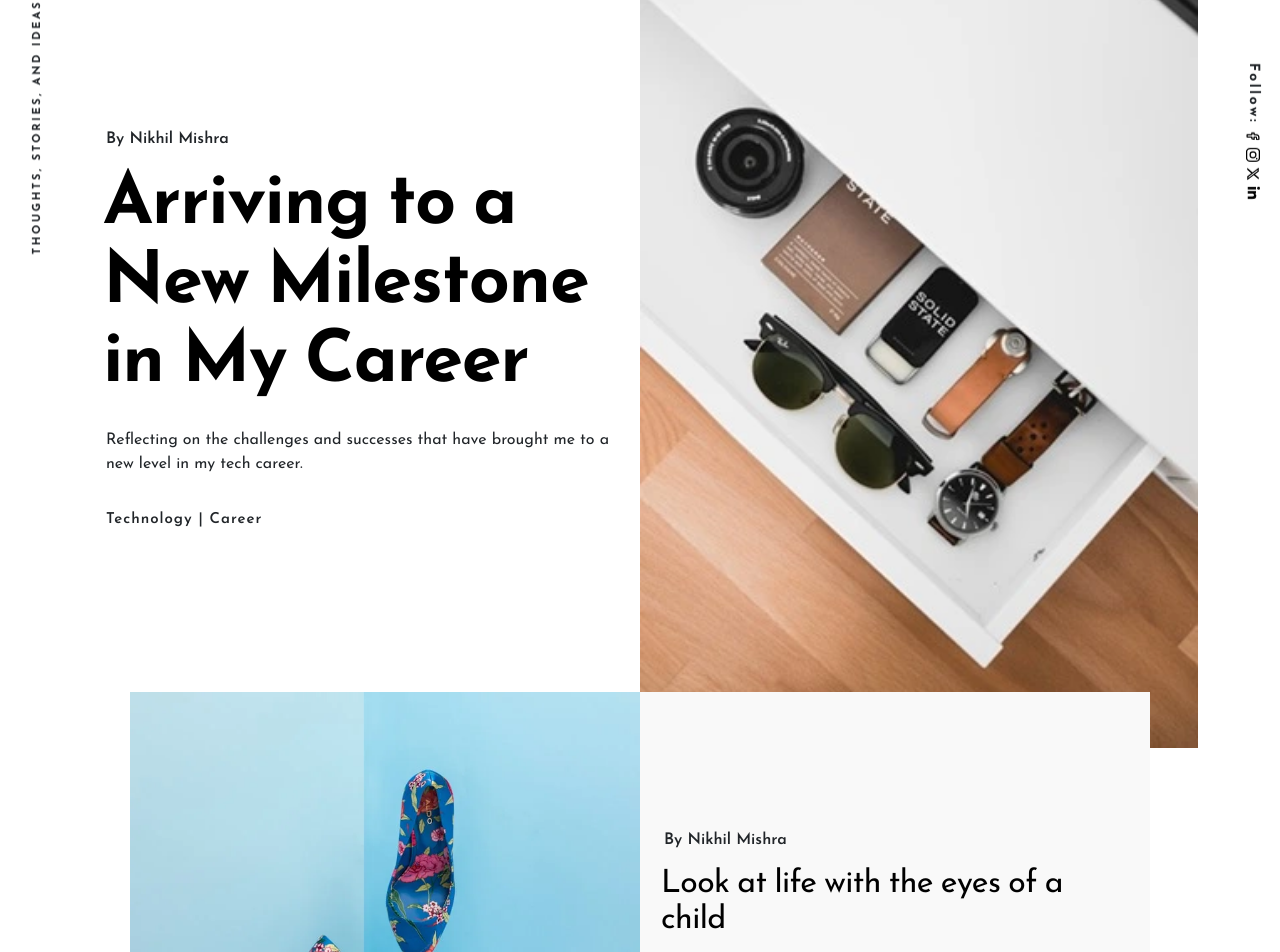
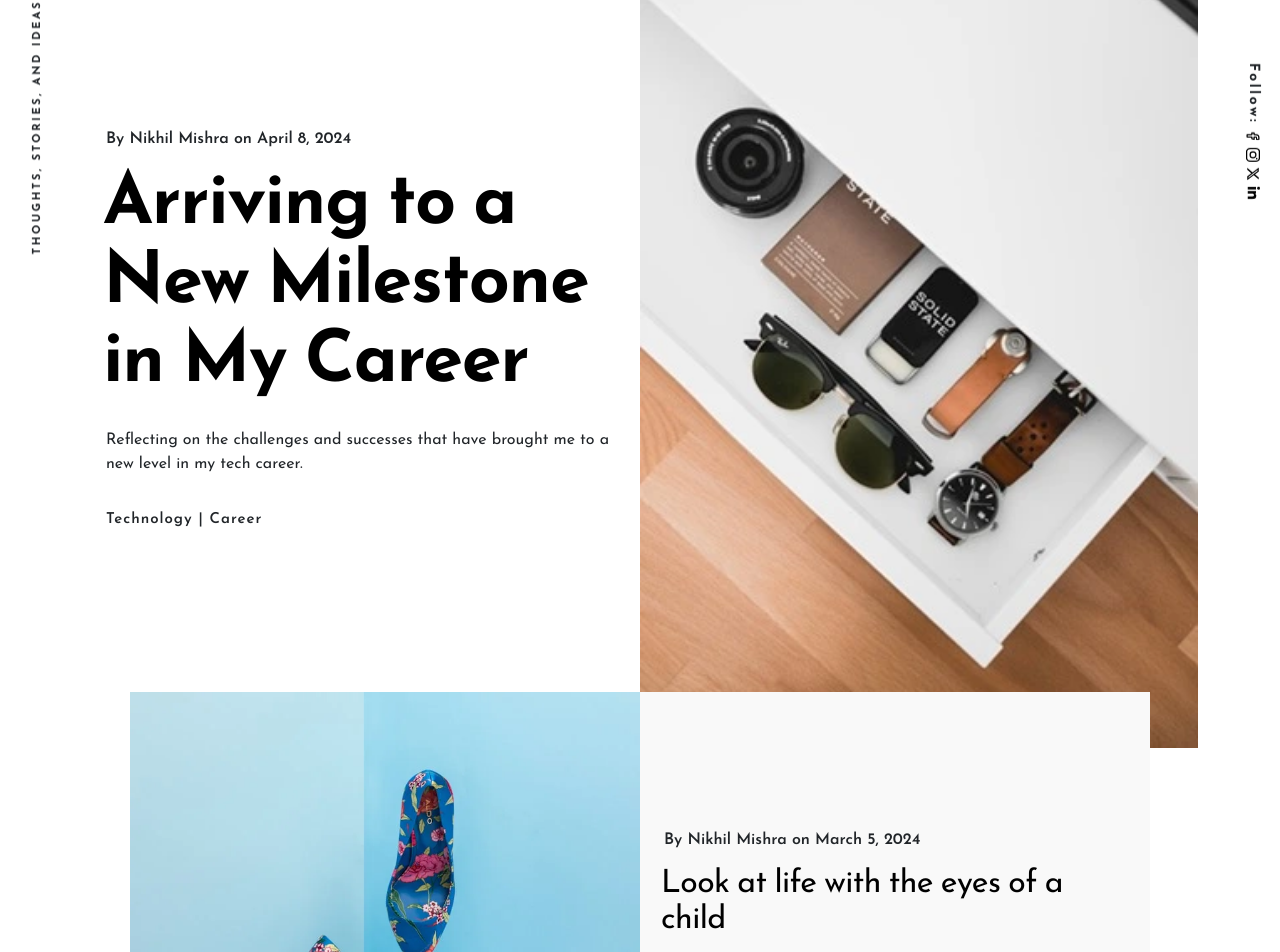
Before and after one commit to nikhil7476/ikken, a Next.js app: page / in a window 1280 px wide. Shown: the part 200-1152 px from the top of the page. Built offline with nearby package versions, Linux system fonts and the light colour scheme.

Commit message:
modified:   src/pages/blog/index.js 	modified:   src/pages/index.js

```diff
--- a/src/pages/blog/index.js
+++ b/src/pages/blog/index.js
@@ -68,7 +68,7 @@ const BlogPage = () => {
                     xs={12}
                     className="align-content-center p-4 m-0"
                   >
-                    <span className="global-authors">By {post.author}</span>
+                    <span className="global-authors">By {post.author} on {post.date}</span>
                     <h2 className="global-title">
                       <Link
                         href={`/blog/${encodeURIComponent(post.slug)}`}
--- a/src/pages/index.js
+++ b/src/pages/index.js
@@ -32,7 +32,7 @@ export default function Home() {
                 data-aos="fade-right"
                 data-aos-duration="1500"
               >
-                <span className="global-authors">By {latestPost.author}</span>
+                <span className="global-authors">By {latestPost.author} on {latestPost.date}</span>
                 <h1 className="global-title">
                   <Link
                     href={`/blog/${encodeURIComponent(latestPost.slug)}`}
@@ -112,7 +112,7 @@ export default function Home() {
                   xs={12}
                   className="align-content-center p-4 m-0"
                 >
-                  <span className="global-authors">By {post.author}</span>
+                  <span className="global-authors">By {post.author} on {post.date}</span>
                   <h2 className="global-title">
                     <Link
                       href={`/blog/${encodeURIComponent(post.slug)}`}
@@ -154,7 +154,7 @@ export default function Home() {
                 xs={12}
                 className="align-content-center p-4 m-0 text-center"
               >
-                <span className="global-authors">By {middlePosts.author}</span>
+                <span className="global-authors">By {middlePosts.author} on {middlePosts.date}</span>
                 <h2 className="global-title">
                   <Link
                     href={`/blog/${encodeURIComponent(middlePosts.slug)}`}
@@ -203,7 +203,7 @@ export default function Home() {
                   xs={12}
                   className="align-content-center p-4 m-0"
                 >
-                  <span className="global-authors">By {post.author}</span>
+                  <span className="global-authors">By {post.author} on {post.date}</span>
                   <h2 className="global-title">
                     <Link
                       href={`/blog/${encodeURIComponent(post.slug)}`}
```
